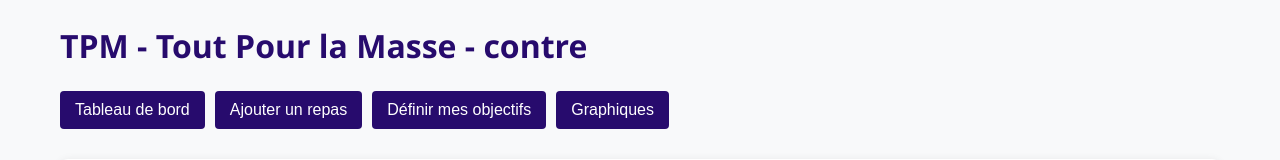
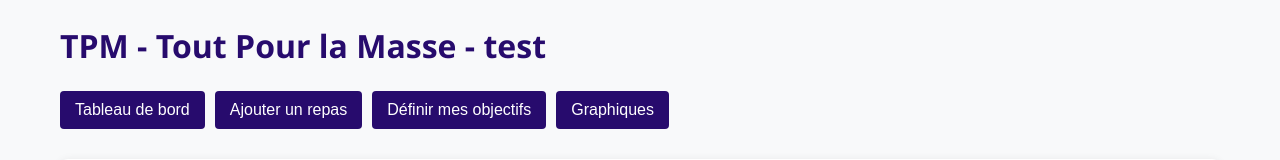
Before and after one commit to fbeawels/StackGitOps, a website with bundled scripts: page frontend/index.html in a window 1280 px wide. Shown: the top 160 px of the page. Built offline with nearby package versions, Linux system fonts and the light colour scheme; no server answers.

Commit message:
Update index.html

```diff
--- a/frontend/index.html
+++ b/frontend/index.html
@@ -12,7 +12,7 @@
 <body>
   <div id="app" class="container">
     <header>
-      <h1>TPM - Tout Pour la Masse - contre</h1>
+      <h1>TPM - Tout Pour la Masse - test</h1>
       <nav id="main-nav">
         <button id="nav-dashboard" class="nav-button">Tableau de bord</button>
         <button id="nav-meals" class="nav-button">Ajouter un repas</button>
```
